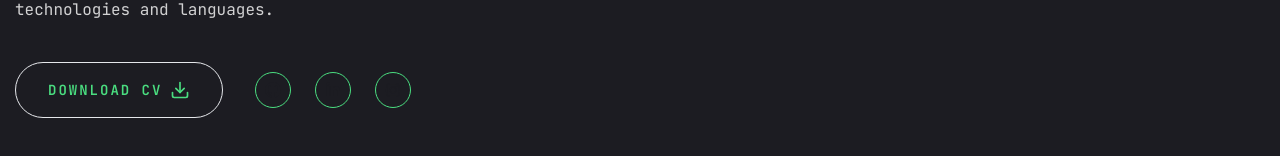
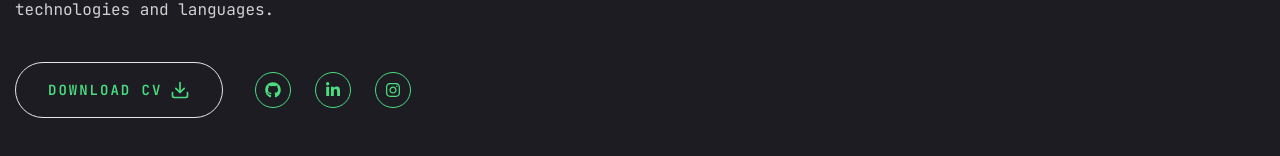
Before and after one commit to a10smd/portfolio-main, a Next.js app: page / in a window 1280 px wide. Shown: the part 450-606 px from the top of the page. Built offline with nearby package versions, Linux system fonts and the light colour scheme.

Commit message:
Major Changes

```diff
--- a/app/page.jsx
+++ b/app/page.jsx
@@ -47,9 +47,7 @@ const Home = () => {
               <div className="mb-8 xl:mb-0">
                 <Social
                   containerStyles="flex gap-6"
-                  iconStyles="w-9 h-9 border border-green-400 rounded-full flex
-justify-center items-center text-green-400 text-base hover:bg-green-400
-hover: text-primary hover: transition-all duration-500"
+                  iconStyles="w-9 h-9 border border-green-400 rounded-full flex justify-center items-center text-green-400 text-base hover:bg-green-400 hover:text-primary transition-all duration-500"
                 />
               </div>
             </div>
--- a/components/Social.jsx
+++ b/components/Social.jsx
@@ -4,10 +4,13 @@ import { FaGithub, FaLinkedinIn, FaInstagram } from "react-icons/fa";
 // Define an array of social icons and their respective paths
 const socials = [
   { icon: <FaGithub />, path: "https://github.com/a10smd" },
-  { icon: <FaLinkedinIn />, path: "www.linkedin.com/in/abdus-samad-5a5171225" },
+  {
+    icon: <FaLinkedinIn />,
+    path: "https://www.linkedin.com/in/abdus-samad-5a5171225",
+  },
   {
     icon: <FaInstagram />,
-    path: "https://www.instagram.com/as_30ae?igsh=NTc4MTIwNjQ2YQ==",
+    path: "https://www.instagram.com/as_30ae?igshid=NTc4MTIwNjQ2YQ==",
   },
 ];
 
```
